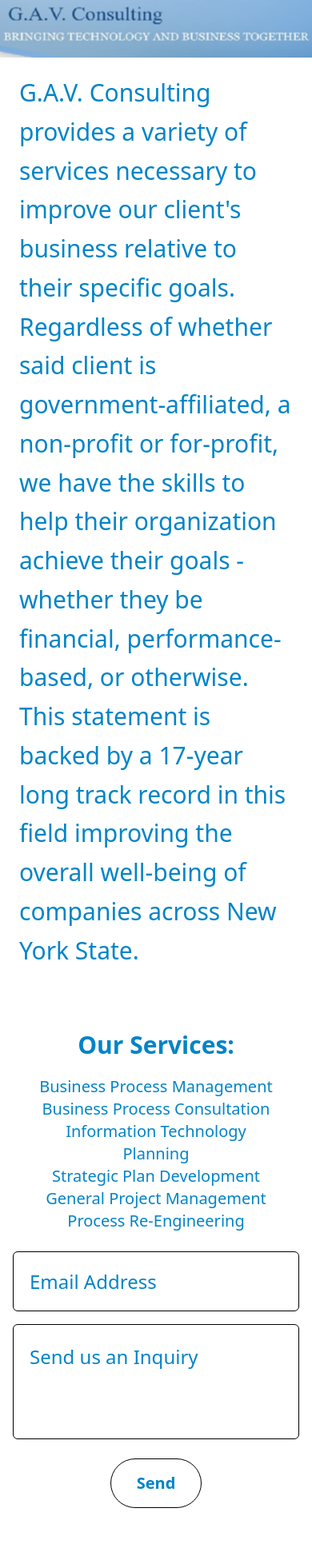
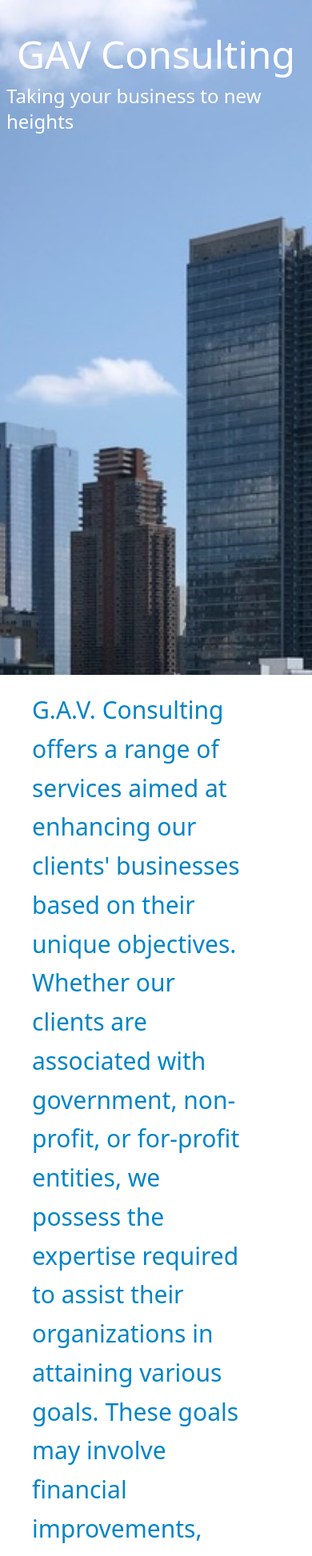
Before and after one commit to Greg-Vincent0711/GAVConsulting, a React (Vite) app: page / in a window 390 px wide. Shown: the top 1946 px of the page at 80% size. Before the commit the page ends 1902 px from the top, so only its background shows below. Built offline with nearby package versions, Linux system fonts and the light colour scheme; the HTML template or start-up script is replaced by a standard one.

Commit message:
Updated background image, mobile styling changes

```diff
--- a/index.html
+++ b/index.html
@@ -5,7 +5,7 @@
     <meta name="viewport" content="width=device-width, initial-scale=1.0" />
     <title>GAV Consulting</title>
   </head>
-  <body>
+  <body className="">
     <div id="root"></div>
     <script type="module" src="/src/main.tsx"></script>
   </body>
--- a/src/App.tsx
+++ b/src/App.tsx
@@ -5,9 +5,11 @@ import HomePage from "./Homepage";
 
 export default function App() {
   return (
-    <div className = "flex flex-1 flex-col items-center text-sky-600 bg-white">
+    <div className = "flex flex-1 flex-col items-center text-sky-600">
       <HomePage/>
       <ContactForm/>
     </div>
   )
 }
+
+//bg-sky-200
--- a/src/ContactForm.tsx
+++ b/src/ContactForm.tsx
@@ -50,7 +50,7 @@ const ContactForm = () => {
         ) => setFormData({ ...formData, message: event.target.value })}
       />
       <button
-        className="mt-4 bg-transparent text-sky-600 border border-black hover:bg-sky-700 hover:text-white font-bold py-4 px-8 rounded-full text-xl"
+        className="mt-4 w-full h-full bg-transparent text-sky-600 border border-black hover:bg-sky-700 hover:text-white font-bold py-4 px-8 rounded-full text-xl"
       >
         Send
       </button>
--- a/src/Homepage.tsx
+++ b/src/Homepage.tsx
@@ -1,26 +1,35 @@
+import { useState, useRef, useEffect } from "react";
+import HPImage from "./HPImage.jpeg";
+const HomePage = () => {
+  const firstRef = useRef<HTMLDivElement>(null)
+  const [visible, setVisible] = useState(false)
+  useEffect(() => {
+    const styleObserver = new IntersectionObserver(((observerEntries) => {
+      const hpEntry = observerEntries[0];
+      styleObserver.observe(hpEntry.target)
+      setVisible(hpEntry.isIntersecting)
+    }), {root: null,rootMargin: "0%", threshold: 0})
 
-import bannerImage from "./bannerImage.png";
-import mobileImage from "./mobileImage.png";
-const HomePage = () => {
+  }, []);
+
   return (
-    <div className="flex flex-col items-center justify-center min-h-screen bg-white">
-      <picture>
-        <source srcSet={bannerImage} media="(min-width: 768px)"/>
-        <img src={mobileImage} style={{ width: '100vw', height: 'auto' }}/>
-      </picture>
-      <div className="max-w-3xl px-6 ">
-        <p className="text-3xl md:text-4xl leading-relaxed mt-5">
-          G.A.V. Consulting provides a variety of services necessary to improve
-          our client's business relative to their specific goals. Regardless of
-          whether said client is government-affiliated, a non-profit or
-          for-profit, we have the skills to help their organization achieve
-          their goals - whether they be financial, performance-based, or
-          otherwise. This statement is backed by a 17-year long track record in
-          this field improving the overall well-being of companies across New
-          York State.
+    <>
+      <div className="z-40 absolute flex flex-col items-center justify-center text-white last:justify-end mt-8 sm:mt-0">
+        <h1 className="text-[3rem] sm:text-[10rem] md:whitespace-nowrap ">GAV Consulting</h1>
+        <h1 className="text-2xl md:text-[3rem] md:whitespace-nowrap px-2">
+          Taking your business to new heights
+        </h1>
+      </div>
+      <div className="flex flex-col items-center justify-center min-h-screen w-screen">
+        <img src={HPImage} className="w-screen h-screen z-30 object-cover" />
+        <div className={[visible ? "opacity-100" : "opacity-0", "fade"].join("") } ref={firstRef}>
+          <p className="text-3xl md:text-4xl leading-relaxed mt-5 max-w-[80vw] pl-10">
+          G.A.V. Consulting offers a range of services aimed at enhancing our clients' businesses based on their unique objectives.
+          Whether our clients are associated with government, non-profit, or for-profit entities, we possess the expertise required to assist their organizations in attaining various goals.
+          These goals may involve financial improvements, performance enhancements, or other objectives.
           </p>
-        <ul className="text-xl md:text-2xl px-6 pt-10 mt-5 text-center">
-          <p className="text-3xl md:text-4xl mt-4 text-center mb-5 font-semibold">
+          <ul className="text-2xl md:text-2xl px-6 pt-10 mt-5 text-center">
+            <p className="mt-4 mb-5 font-semibold text-6xl md:text-5xl">
               Our Services:
             </p>
             <li>Business Process Management</li>
@@ -32,7 +41,9 @@ const HomePage = () => {
           </ul>
         </div>
       </div>
+    </>
   );
 };
 
 export default HomePage;
+//divide-y divide-orange-700
--- a/tailwind.config.js
+++ b/tailwind.config.js
@@ -6,7 +6,9 @@ export default {
   ],
   theme: {
     extend: {
-
+      fade: {
+        "transition": "opacity 500ms ease-in-out"
+      }
     },
     screens: {
       'sm': '576px',
```
Also changed, not shown: src/HPImage.jpeg (added). Lines whose indentation alone changed are shown as unchanged.
